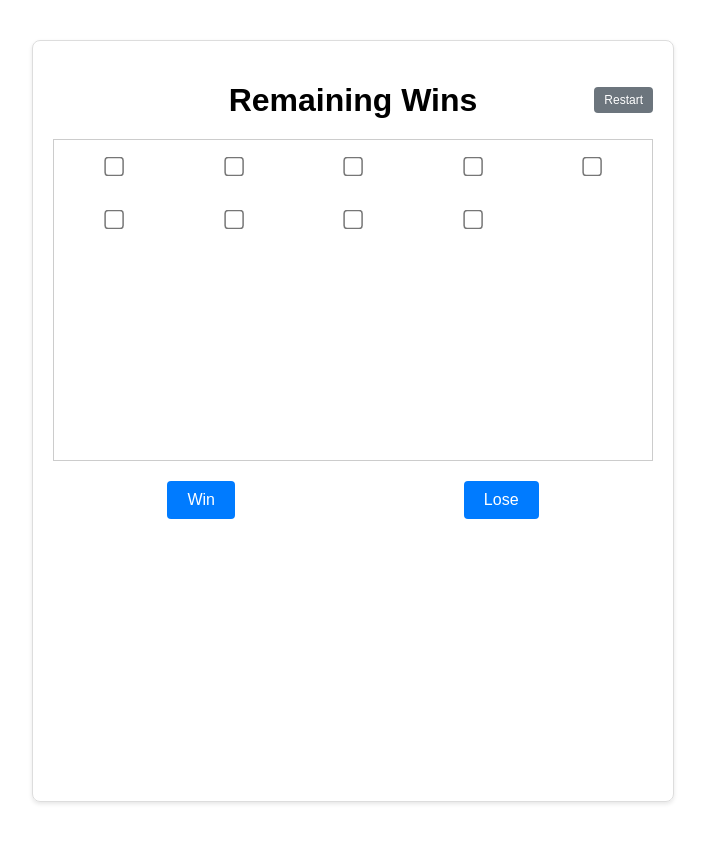
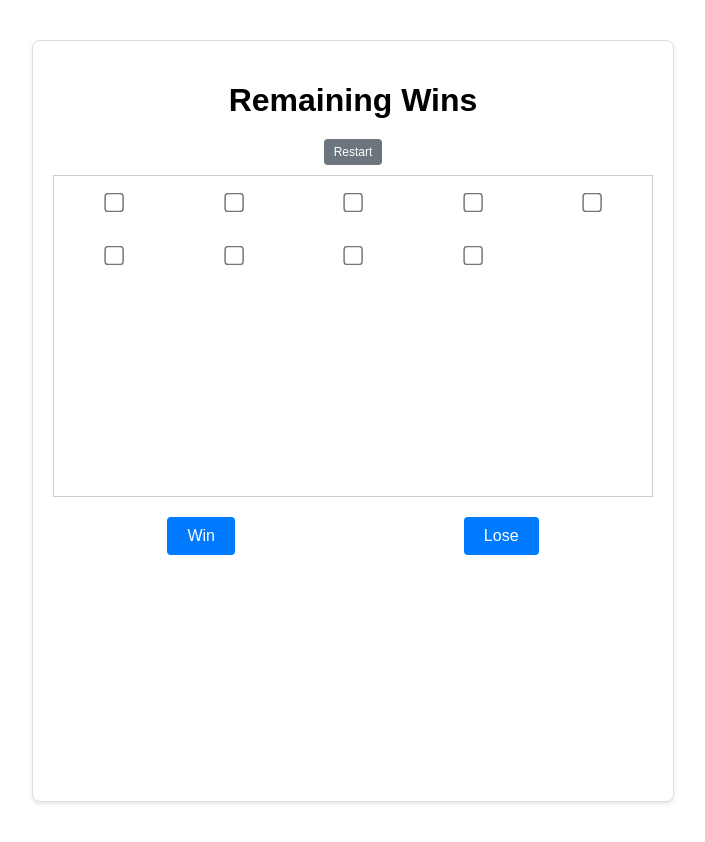
Before and after one commit to carinawic/checkboxapp, a React (Create React App) app: page / in a window 1280 px wide. Shown: the whole page, without its empty margins (287-992 px from the left). Built offline with nearby package versions, Linux system fonts and the light colour scheme.

Commit message:
move down restart button

```diff
--- a/src/App.css
+++ b/src/App.css
@@ -75,18 +75,16 @@ button:hover {
 
 .install-banner button:hover {
   background: #f0f0f0;
+} /* Title Centered */
+.title-bar {
+  text-align: center;
+  margin-bottom: 10px; /* Add space between title and restart button */
 }
 
-/* Title Bar - Keep Title Centered and Button on the Right */
-.title-bar {
-  display: flex;
-  justify-content: center; /* Center the title */
-  align-items: center;
-  position: relative; /* Needed for absolute positioning of the button */
-}
-
-/* Restart Button - Positioned on the Right */
+/* Restart Button - Now Below the Title */
 .restart-button {
+  display: block;
+  margin: 0 auto; /* Center below the title */
   padding: 6px 10px;
   font-size: 12px;
   border: none;
@@ -94,8 +92,6 @@ button:hover {
   color: white;
   border-radius: 4px;
   cursor: pointer;
-  position: absolute;
-  right: 0; /* Moves it to the right */
 }
 
 .restart-button:hover {
```
